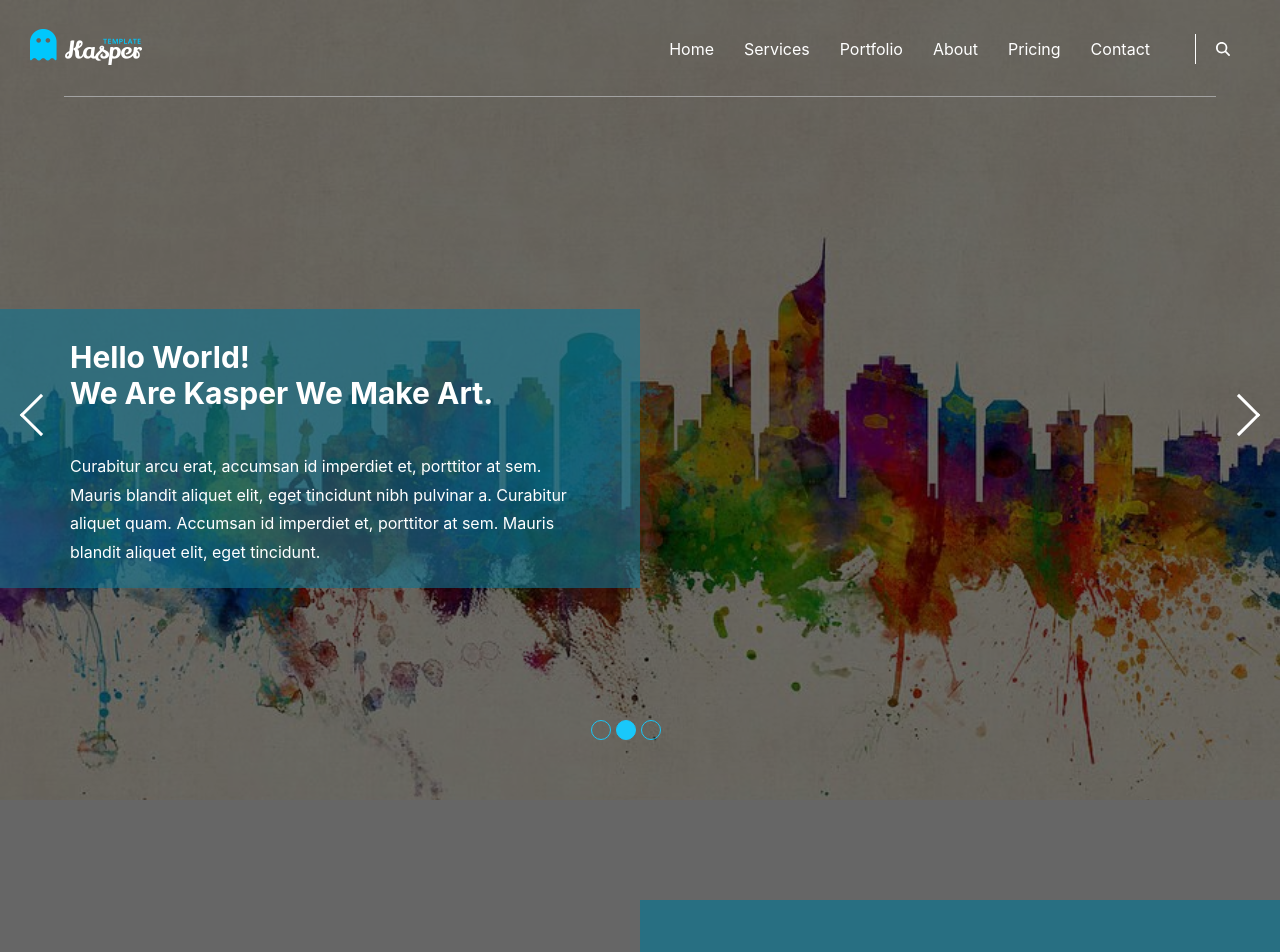
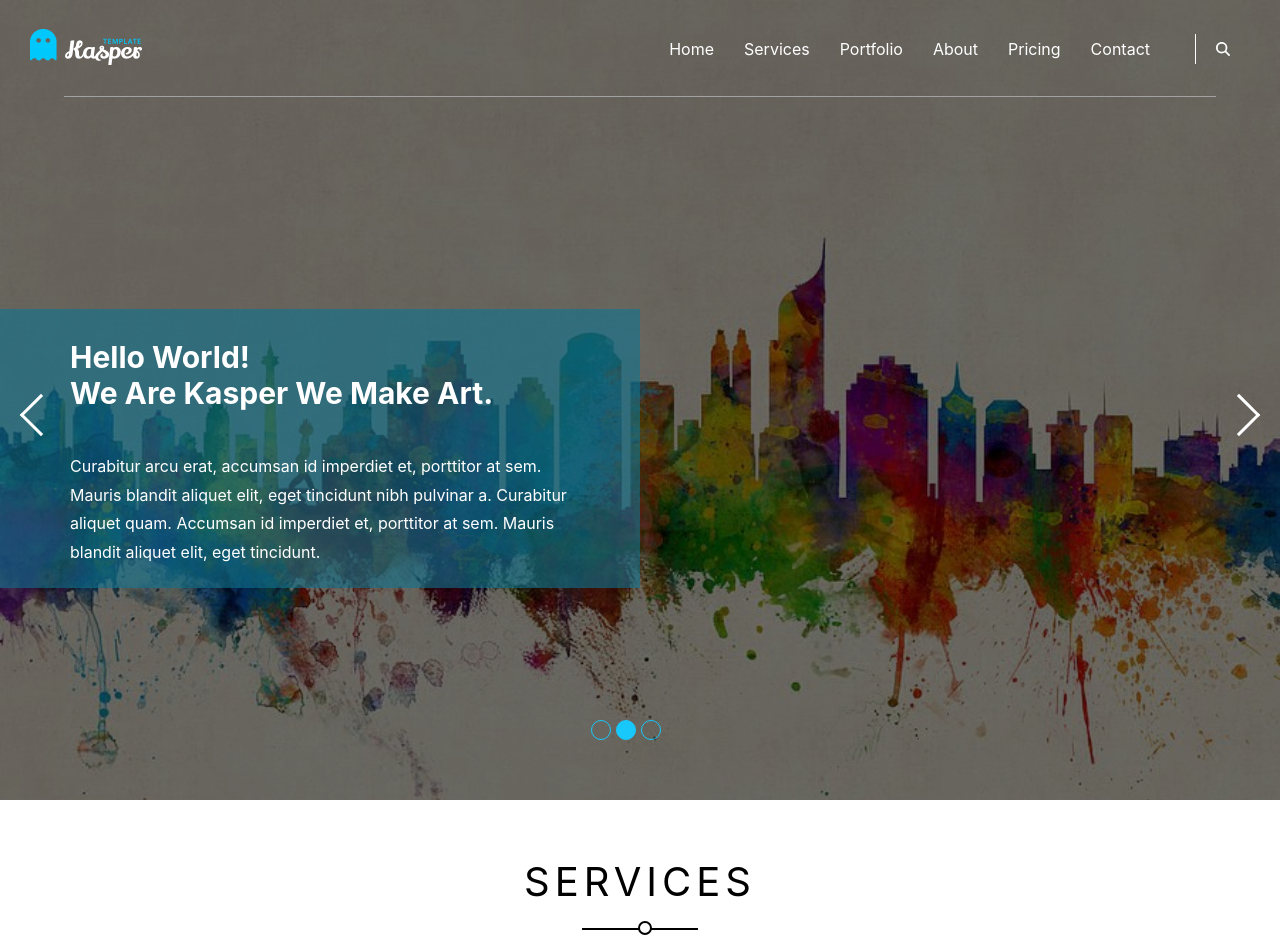
Before and after one commit to MomenMustafa45/template, a React (Create React App) app: page / in a window 1280 px wide. Shown: the top 952 px of the page. Built offline with nearby package versions, Linux system fonts and the light colour scheme.

Commit message:
homepage url changed

```diff
--- a/package.json
+++ b/package.json
@@ -1,7 +1,7 @@
 {
   "name": "my-app",
   "version": "0.1.0",
-  "homepage": ".",
+  "homepage": "https://momenmustafa45.github.io/template/",
   "private": true,
   "dependencies": {
     "@emotion/react": "^11.10.6",
--- a/src/pages/Home/Home.jsx
+++ b/src/pages/Home/Home.jsx
@@ -10,12 +10,14 @@ import Pricing from "../Pricing/Pricing";
 import Contact from "../Contact/Contact";
 import Footer from "../Footer/Footer";
 import ScrollButton from "../../UI/scroll-btn/ScrollButton";
+import Services from "../Services/Services";
 
 const Home = () => {
   return (
     <>
       <ScrollButton />
       <LandingPage />
+      <Services />
       <Design />
       <Portfolio />
       <VideoPage />
--- a/src/styles/design.css
+++ b/src/styles/design.css
@@ -3,7 +3,7 @@
   background-color: rgb(102, 102, 102);
   display: flex;
   justify-content: end;
-    background-image: url('../assests/mobile.png');
+  background-image: url("../assests/mobile.png");
   background-repeat: no-repeat;
   background-position: 10% 170%;
   overflow: hidden;
@@ -37,9 +37,9 @@
   margin-right: 20px;
 }
 
-@media(max-width:768px) {
+@media (max-width: 768px) {
   .design-parent {
-        background-image: url('');
+    background-image: url("");
   }
 
   .designs-container {
```
Lines whose indentation alone changed are shown as unchanged.
